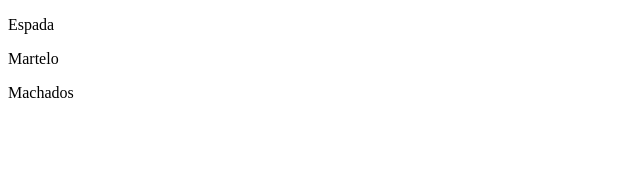
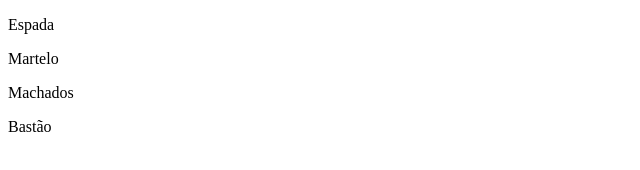
Before and after one commit to GuilhermeAlencar-ART/forja-do-ferreiro, a plain HTML site: page index.html in a window 1280 px wide. Shown: the full height of the page, 0-640 px from the left. Drawn offline with Linux system fonts and the light colour scheme.

Commit message:
feat: adicona o bastão

```diff
--- a/index.html
+++ b/index.html
@@ -12,7 +12,7 @@
         <p>Espada</p>
         <p>Martelo</p>
         <p>Machados</p>
-
+        <p>Bastão</p>
 
 
 
```
